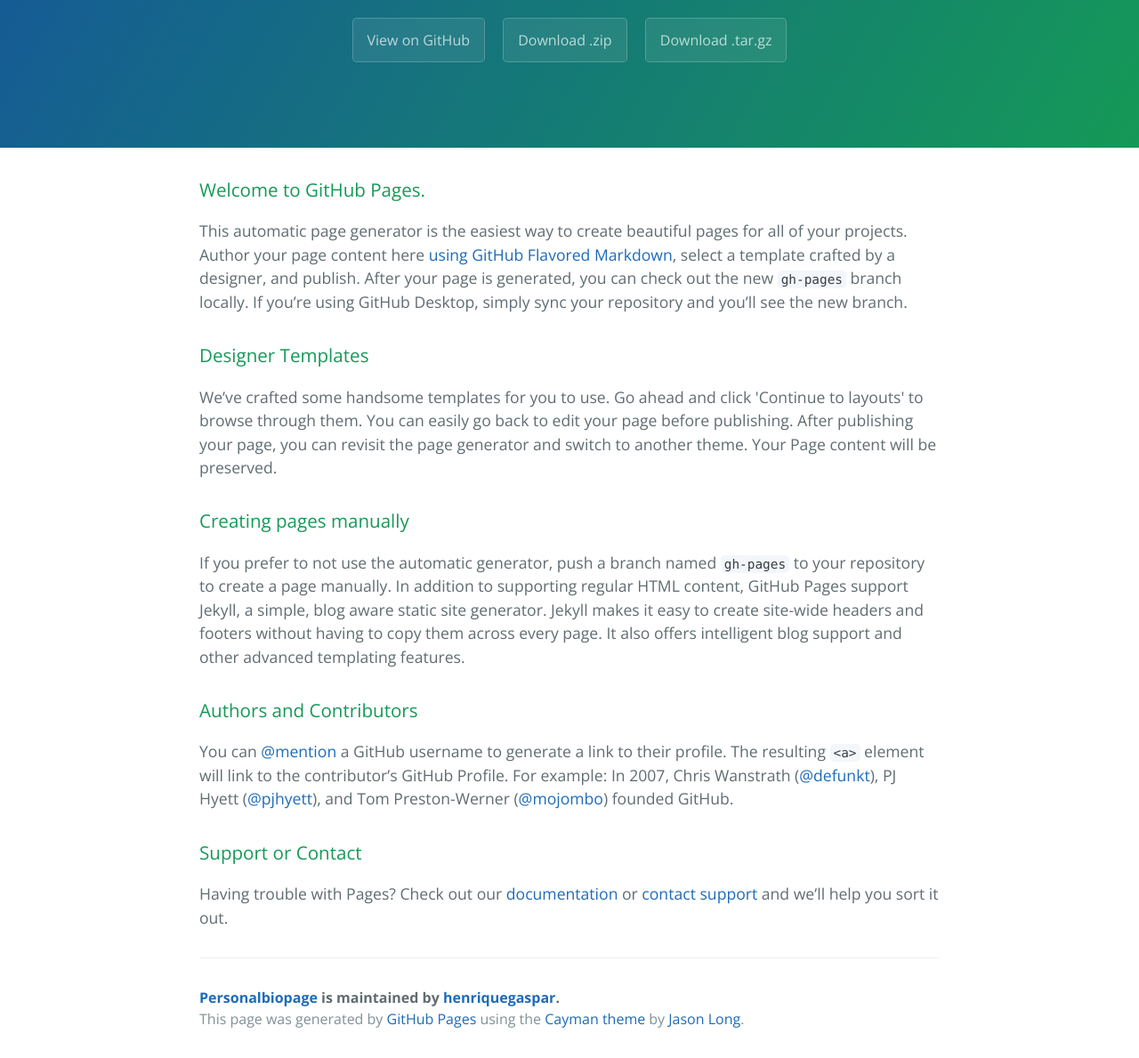
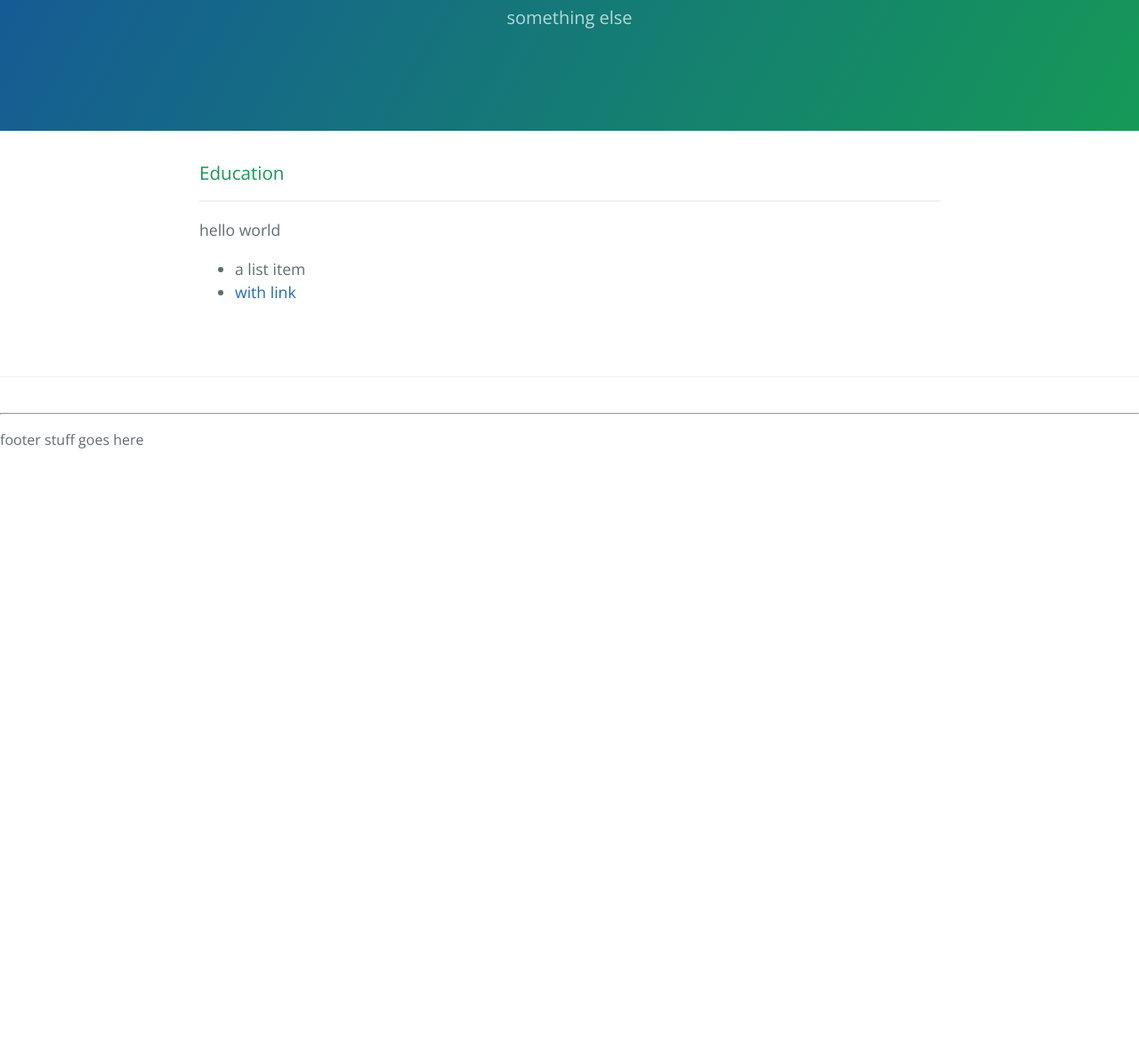
Before and after one commit to henriquegaspar/personalBioPage, a plain HTML site: page index.html in a window 1280 px wide. Shown: the part 170-1359 px from the top of the page at 89% size. After the commit the page ends 800 px from the top, so only its background shows below. Drawn offline with nearby package versions, Linux system fonts and the light colour scheme.

Commit message:
Update index.html

```diff
--- a/index.html
+++ b/index.html
@@ -2,56 +2,37 @@
 <html lang="en-us">
   <head>
     <meta charset="UTF-8">
-    <title>Personalbiopage by henriquegaspar</title>
+    <title>Simon Yost | Bio Page</title>
     <meta name="viewport" content="width=device-width, initial-scale=1">
     <link rel="stylesheet" type="text/css" href="stylesheets/normalize.css" media="screen">
     <link href='https://fonts.googleapis.com/css?family=Open+Sans:400,700' rel='stylesheet' type='text/css'>
     <link rel="stylesheet" type="text/css" href="stylesheets/stylesheet.css" media="screen">
-    <link rel="stylesheet" type="text/css" href="stylesheets/github-light.css" media="screen">
   </head>
   <body>
-    <section class="page-header">
-      <h1 class="project-name">Personalbiopage</h1>
-      <h2 class="project-tagline"></h2>
-      <a href="https://github.com/henriquegaspar/personalBioPage" class="btn">View on GitHub</a>
-      <a href="https://github.com/henriquegaspar/personalBioPage/zipball/master" class="btn">Download .zip</a>
-      <a href="https://github.com/henriquegaspar/personalBioPage/tarball/master" class="btn">Download .tar.gz</a>
-    </section>
+    <div class="container">
 
-    <section class="main-content">
-      <h3>
-<a id="welcome-to-github-pages" class="anchor" href="#welcome-to-github-pages" aria-hidden="true"><span aria-hidden="true" class="octicon octicon-link"></span></a>Welcome to GitHub Pages.</h3>
+      <section class="page-header">
+        <h1 class="project-name">HelloWorld</h1>
+        <h2 class="project-tagline">something else</h2>
+      </section>
 
-<p>This automatic page generator is the easiest way to create beautiful pages for all of your projects. Author your page content here <a href="https://guides.github.com/features/mastering-markdown/">using GitHub Flavored Markdown</a>, select a template crafted by a designer, and publish. After your page is generated, you can check out the new <code>gh-pages</code> branch locally. If you’re using GitHub Desktop, simply sync your repository and you’ll see the new branch.</p>
-
-<h3>
-<a id="designer-templates" class="anchor" href="#designer-templates" aria-hidden="true"><span aria-hidden="true" class="octicon octicon-link"></span></a>Designer Templates</h3>
-
-<p>We’ve crafted some handsome templates for you to use. Go ahead and click 'Continue to layouts' to browse through them. You can easily go back to edit your page before publishing. After publishing your page, you can revisit the page generator and switch to another theme. Your Page content will be preserved.</p>
-
-<h3>
-<a id="creating-pages-manually" class="anchor" href="#creating-pages-manually" aria-hidden="true"><span aria-hidden="true" class="octicon octicon-link"></span></a>Creating pages manually</h3>
-
-<p>If you prefer to not use the automatic generator, push a branch named <code>gh-pages</code> to your repository to create a page manually. In addition to supporting regular HTML content, GitHub Pages support Jekyll, a simple, blog aware static site generator. Jekyll makes it easy to create site-wide headers and footers without having to copy them across every page. It also offers intelligent blog support and other advanced templating features.</p>
-
-<h3>
-<a id="authors-and-contributors" class="anchor" href="#authors-and-contributors" aria-hidden="true"><span aria-hidden="true" class="octicon octicon-link"></span></a>Authors and Contributors</h3>
-
-<p>You can <a href="https://github.com/blog/821" class="user-mention">@mention</a> a GitHub username to generate a link to their profile. The resulting <code>&lt;a&gt;</code> element will link to the contributor’s GitHub Profile. For example: In 2007, Chris Wanstrath (<a href="https://github.com/defunkt" class="user-mention">@defunkt</a>), PJ Hyett (<a href="https://github.com/pjhyett" class="user-mention">@pjhyett</a>), and Tom Preston-Werner (<a href="https://github.com/mojombo" class="user-mention">@mojombo</a>) founded GitHub.</p>
-
-<h3>
-<a id="support-or-contact" class="anchor" href="#support-or-contact" aria-hidden="true"><span aria-hidden="true" class="octicon octicon-link"></span></a>Support or Contact</h3>
-
-<p>Having trouble with Pages? Check out our <a href="https://help.github.com/pages">documentation</a> or <a href="https://github.com/contact">contact support</a> and we’ll help you sort it out.</p>
+      <section class="main-content">
+        <h3>Education</h3>
+        <hr>
+        <p>hello world</p>
+        <ul>
+          <li>a list item</li>
+          <li>
+            <a href="http://google.com">with link</a>
+          </li>
+        </ul>
+      </section>
 
       <footer class="site-footer">
-        <span class="site-footer-owner"><a href="https://github.com/henriquegaspar/personalBioPage">Personalbiopage</a> is maintained by <a href="https://github.com/henriquegaspar">henriquegaspar</a>.</span>
-
-        <span class="site-footer-credits">This page was generated by <a href="https://pages.github.com">GitHub Pages</a> using the <a href="https://github.com/jasonlong/cayman-theme">Cayman theme</a> by <a href="https://twitter.com/jasonlong">Jason Long</a>.</span>
+        <hr>
+        <p>footer stuff goes here</p>
       </footer>
 
-    </section>
-
-
+    </div>
   </body>
 </html>
```
